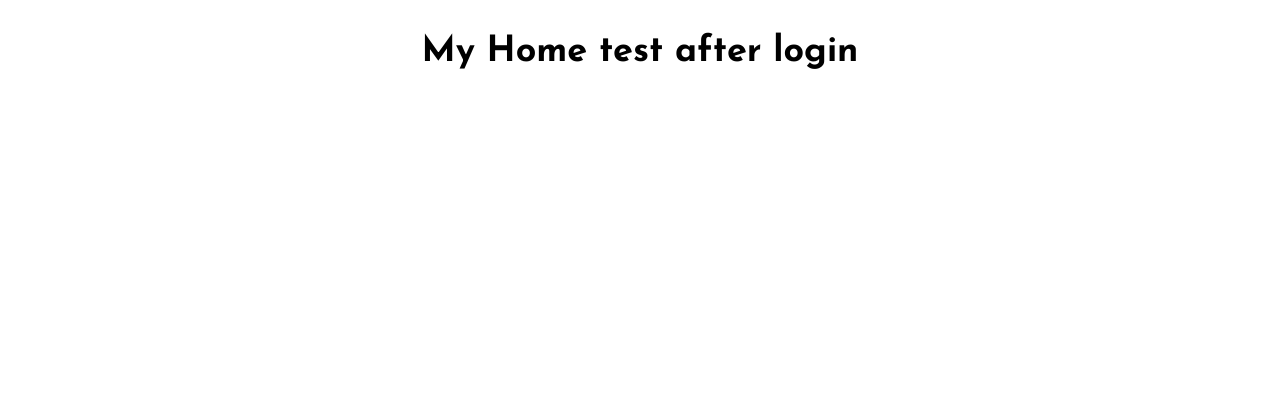
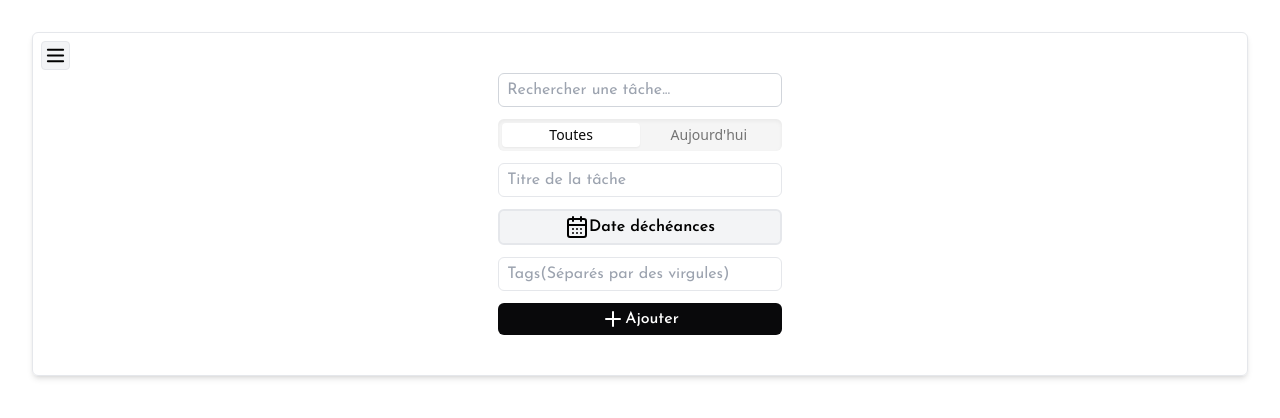
Before and after one commit to IannisG10/newTaskly, a React (Vite) app: page /homeTest in a window 1280 px wide. Shown: the top 418 px of the page. Built offline with nearby package versions, Linux system fonts and the light colour scheme; a web font is replaced by a local one.

Commit message:
test api

```diff
--- a/src/Layout/Home/Home.tsx
+++ b/src/Layout/Home/Home.tsx
@@ -5,7 +5,7 @@ import SideBar from "@/components/Menu/SideBar";
 import TaskList from "@/components/TaskList/TaskList";
 import { useAppSelector } from "@/redux/hook";
 import { useAppDispatch } from "@/redux/hook";
-import { fetchData } from "@/redux/reducer/CounterSlice";
+import { fetchData } from "@/redux/reducer/DataReducer";
 
 const Home: React.FC = () =>{
     const [isOpen,setIsOpen] = useState<boolean>(false)
--- a/src/components/HomeTest.tsx
+++ b/src/components/HomeTest.tsx
@@ -1,10 +1,18 @@
-import React from "react";
+import React, { useState } from "react";
+import InputField from "./InputField/InputField";
+import NavBar from "./Menu/NavBar";
+import SideBar from "./Menu/SideBar";
+const HomeTest: React.FC = ()=>{
 
-const HomeTest: React.FC = ()=>{
+    const [isOpen,setIsOpen] = useState<boolean>(false)
     return(
-        <>
-            <h1 className="text-4xl font-bold font-josefin">My Home test after login</h1>
-        </>
+        <div className="flex flex-col p-10 justify-center items-center w-full rounded-md relative shadow-md border">
+            <InputField/>
+            <NavBar isOpen={isOpen} setIsOpen={setIsOpen}/>
+            {
+                isOpen && <SideBar/>
+            }
+        </div>
     )
 }
 
--- a/src/components/TaskList/TaskList.tsx
+++ b/src/components/TaskList/TaskList.tsx
@@ -1,11 +1,11 @@
 import React, { useState } from "react";
 import { useAppSelector,useAppDispatch } from "@/redux/hook";
-import { toggleData } from "@/redux/reducer/CounterSlice";
+import { toggleData } from "@/redux/reducer/DataReducer";
 import { Trash2,Clock } from "lucide-react";
 import { Checkbox } from "../ui/checkbox";
 import { Calendar } from "../ui/calendar";
-import { fetchData } from "@/redux/reducer/CounterSlice";
-import { updateData } from "@/redux/reducer/CounterSlice";
+import { fetchData } from "@/redux/reducer/DataReducer";
+import { updateData } from "@/redux/reducer/DataReducer";
 
 
 const TaskList: React.FC = ()=> {
--- a/src/redux/reducer/CounterSlice.tsx
+++ b/src/redux/reducer/DataReducer.tsx
@@ -11,14 +11,12 @@ export interface DataType {
 }
 interface DataState {
     data: DataType[];
-    dataDel: DataType[];
     status: string;
-    error: string | null
+    error: string | null;
 }
 
 const initialState: DataState = {
     data: [],
-    dataDel: [],
     status: "idle",
     error: null
 }
--- a/src/redux/store/store.tsx
+++ b/src/redux/store/store.tsx
@@ -1,5 +1,5 @@
 import { configureStore } from "@reduxjs/toolkit";
-import DataReducer from '../reducer/CounterSlice'
+import DataReducer from "../reducer/DataReducer";
 import ThemeReducer from '../reducer/ThemeReducer'
 
 //1.Configurer le store qui va contenir l'etat global de l'application
```
Also changed, not shown: src/components/InputField/InputField.tsx (+4 -31 lines).
